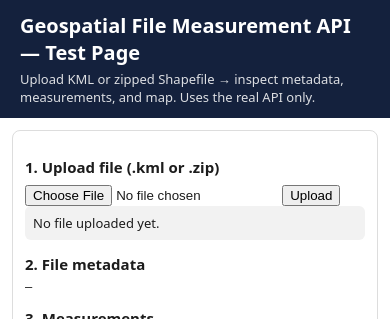
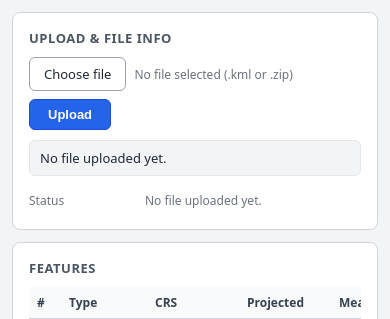
Before and after one commit to ashishlukka1/geospatial-api, a FastAPI app: page / in a window 390 px wide. Shown: the top 319 px of the page. Run offline with FastAPI, Linux system fonts and the light colour scheme.

Commit message:
feat: complete geospatial measurement API and viewer

```diff
--- a/app/static/app.js
+++ b/app/static/app.js
@@ -6,7 +6,15 @@ const statusEl = document.getElementById("upload-status");
 const metaEl = document.getElementById("file-meta");
 const tbody = document.querySelector("#measure-table tbody");
 const activityEl = document.getElementById("activity");
+const fileNameEl = document.getElementById("file-name");
 const PLACEHOLDER_ROW = '<tr><td colspan="7" class="muted">No data yet.</td></tr>';
+const FILE_PROMPT = "No file selected (.kml or .zip)";
+
+fileInput.addEventListener("change", () => {
+  fileNameEl.textContent = fileInput.files[0] ? fileInput.files[0].name : FILE_PROMPT;
+});
+
+window.addEventListener("resize", () => map.invalidateSize());
 
 const map = L.map("map").setView([20.59, 78.96], 5);
 L.tileLayer("https://{s}.tile.openstreetmap.org/{z}/{x}/{y}.png", {
@@ -30,6 +38,44 @@ function fmtMeasurement(m) {
   return [m.type ?? "—", m.value ?? "—", m.unit ?? "—"];
 }
 
+function shortCrs(value) {
+  if (value == null || value === "") return "—";
+  const text = String(value);
+  return text.length <= 24 ? text : "Custom CRS";
+}
+
+function metaRow(label, value) {
+  const text = value == null || value === "" ? "—" : String(value);
+  const row = document.createElement("div");
+  row.className = "meta-row";
+  const dt = document.createElement("dt");
+  dt.textContent = label;
+  const dd = document.createElement("dd");
+  dd.textContent = text;
+  dd.title = text;
+  row.appendChild(dt);
+  row.appendChild(dd);
+  return row;
+}
+
+function renderMeta(info) {
+  metaEl.innerHTML = "";
+  const grid = document.createElement("dl");
+  grid.className = "meta-grid";
+  if (!info || typeof info !== "object") {
+    grid.appendChild(metaRow("Status", "No file uploaded yet."));
+  } else {
+    const order = ["id", "filename", "status", "feature_count", "crs"];
+    for (const key of order) {
+      if (key in info) grid.appendChild(metaRow(key, info[key]));
+    }
+    for (const key of Object.keys(info)) {
+      if (!order.includes(key)) grid.appendChild(metaRow(key, info[key]));
+    }
+  }
+  metaEl.appendChild(grid);
+}
+
 function renderTable(features) {
   tbody.innerHTML = "";
   if (!Array.isArray(features) || features.length === 0) {
@@ -40,17 +86,19 @@ function renderTable(features) {
     const [mType, mValue, mUnit] = fmtMeasurement(f.measurement);
     const tr = document.createElement("tr");
     const cells = [
-      f.feature_index,
-      f.geometry_type ?? "—",
-      f.crs ?? "—",
-      f.projected_crs ?? "null",
-      mType === "—" ? "null" : mType,
-      mValue,
-      mUnit,
+      [f.feature_index, null],
+      [f.geometry_type ?? "—", null],
+      [shortCrs(f.crs), f.crs == null ? null : String(f.crs)],
+      [f.projected_crs == null ? "null" : shortCrs(f.projected_crs),
+       f.projected_crs == null ? null : String(f.projected_crs)],
+      [mType === "—" ? "null" : mType, null],
+      [mValue, null],
+      [mUnit, null],
     ];
-    for (const c of cells) {
+    for (const [display, full] of cells) {
       const td = document.createElement("td");
-      td.textContent = c;
+      td.textContent = display;
+      td.title = full ?? String(display);
       tr.appendChild(td);
     }
     tbody.appendChild(tr);
@@ -91,7 +139,7 @@ function renderMap(features) {
     })),
   };
   try {
-    geoLayer = L.geoJSON(gj, {
+    const layer = L.geoJSON(gj, {
       style: (feat) =>
         feat.geometry.type.includes("Polygon")
           ? { color: "blue", weight: 2 }
@@ -102,12 +150,15 @@ function renderMap(features) {
         const orig = features.find((f) => f.feature_index === feat.properties._index);
         if (orig) layer.bindPopup(popupHtml(orig));
       },
-    }).addTo(map);
+    });
+    layer.addTo(map);
+    geoLayer = layer;
   } catch (err) {
     log("MAP", "render", "error", String(err && err.message ? err.message : err));
     return -1;
   }
   if (geoLayer.getBounds().isValid()) map.fitBounds(geoLayer.getBounds().pad(0.2));
+  map.invalidateSize();
   return skipped;
 }
 
@@ -133,7 +184,7 @@ form.addEventListener("submit", async (e) => {
     return;
   }
   // Clear stale results so a failed upload never looks successful.
-  metaEl.textContent = "—";
+  renderMeta(null);
   tbody.innerHTML = PLACEHOLDER_ROW;
   if (geoLayer) {
     map.removeLayer(geoLayer);
@@ -147,12 +198,12 @@ form.addEventListener("submit", async (e) => {
     const uploaded = await fetchJson("POST", "/api/files/", { method: "POST", body: fd });
     setStatus(`Uploaded. file_id=${uploaded.id}`, "ok");
     const info = await fetchJson("GET", `/api/files/${uploaded.id}/`);
-    metaEl.textContent = JSON.stringify(info, null, 2);
+    renderMeta(info);
     const meas = await fetchJson("GET", `/api/files/${uploaded.id}/measurements/`);
     renderTable(meas.features);
     const skipped = renderMap(meas.features);
     if (skipped === -1) {
-      setStatus(`Done with map error. ${meas.features.length} features listed; map render failed (see Activity).`, "err");
+      setStatus(`Done with map error. ${meas.features.length} features listed; map render failed.`, "err");
     } else if (skipped > 0) {
       setStatus(`Done. ${meas.features.length} features shown, ${skipped} without usable map geometry.`, "ok");
     } else {
--- a/app/static/style.css
+++ b/app/static/style.css
@@ -1,22 +1,65 @@
-body { font-family: system-ui, Arial, sans-serif; margin: 0; color: #1c1c1c; }
-header { padding: 12px 20px; background: #14213d; color: #fff; }
-header h1 { margin: 0; font-size: 20px; }
-.sub { margin: 4px 0 0; opacity: 0.85; font-size: 13px; }
-main { display: grid; grid-template-columns: 420px 1fr; gap: 12px; padding: 12px; }
-.panel, .map-panel { border: 1px solid #ddd; border-radius: 8px; padding: 12px; background: #fff; }
-.map-panel { min-height: 70vh; display: flex; flex-direction: column; }
-#map { flex: 1; min-height: 60vh; border-radius: 6px; }
-h2 { font-size: 15px; margin: 14px 0 6px; }
-.status { padding: 8px; border-radius: 6px; background: #f2f2f2; font-size: 13px; }
-.status.loading { background: #fff3cd; }
-.status.ok { background: #d4edda; }
-.status.err { background: #f8d7da; }
-.mono { font-family: ui-monospace, monospace; font-size: 12px; white-space: pre-wrap; }
-.muted { color: #777; }
-.table-wrap { overflow-x: auto; }
-table { width: 100%; border-collapse: collapse; font-size: 12px; }
-th, td { border: 1px solid #ddd; padding: 4px 6px; text-align: left; }
-#activity { list-style: none; padding: 0; max-height: 160px; overflow-y: auto; }
-#activity li { border-bottom: 1px solid #eee; padding: 3px 0; }
-.hint { font-size: 12px; color: #555; }
-@media (max-width: 900px) { main { grid-template-columns: 1fr; } }
+* { box-sizing: border-box; }
+html, body { height: 100%; }
+body { font-family: system-ui, -apple-system, "Segoe UI", Arial, sans-serif; margin: 0; color: #1f2937; background: #f3f4f6; font-size: 14px; }
+
+main { display: grid; grid-template-columns: 50fr 50fr; gap: 12px; padding: 12px; height: 100vh; min-height: 500px; }
+main > section { min-width: 0; }
+
+.top, .bottom, .map-panel { border: 1px solid #d1d5db; border-radius: 8px; background: #fff; min-height: 0; }
+.left-col { display: flex; flex-direction: column; gap: 12px; min-height: 0; min-width: 0; }
+.map-panel { display: flex; flex-direction: column; padding: 12px; }
+
+.top { flex: 30 1 0; display: flex; flex-direction: column; overflow: hidden; padding: 16px; }
+.bottom { flex: 70 1 0; display: flex; flex-direction: column; overflow: hidden; padding: 16px; }
+#file-meta { flex: 1 1 auto; overflow-y: auto; min-height: 0; margin-top: 2px; }
+
+h2 { font-size: 13px; font-weight: 600; letter-spacing: 0.04em; text-transform: uppercase; color: #4b5563; margin: 0 0 10px; }
+.bottom h2 { margin-top: 0; }
+
+#upload-form { display: flex; align-items: center; gap: 8px; flex-wrap: wrap; margin-bottom: 10px; }
+.file-picker { display: inline-block; padding: 7px 14px; border: 1px solid #9ca3af; border-radius: 6px; background: #fff; color: #1f2937; font-size: 13px; cursor: pointer; }
+.file-picker:hover { background: #f3f4f6; border-color: #6b7280; }
+#file-name { font-size: 12px; flex: 1 1 auto; min-width: 120px; overflow: hidden; text-overflow: ellipsis; white-space: nowrap; }
+#upload-btn { padding: 7px 18px; border: 1px solid #1d4ed8; border-radius: 6px; background: #2563eb; color: #fff; font-size: 13px; font-weight: 600; cursor: pointer; }
+#upload-btn:hover:not(:disabled) { background: #1d4ed8; }
+#upload-btn:disabled { background: #93c5fd; border-color: #93c5fd; cursor: default; }
+
+.status { padding: 8px 10px; border-radius: 6px; background: #f3f4f6; border: 1px solid #e5e7eb; font-size: 13px; margin-bottom: 10px; }
+.status.loading { background: #fef9c3; border-color: #eab308; color: #713f12; }
+.status.ok { background: #dcfce7; border-color: #22c55e; color: #14532d; }
+.status.err { background: #fee2e2; border-color: #ef4444; color: #7f1d1d; }
+
+.mono { font-family: ui-monospace, SFMono-Regular, monospace; font-size: 12px; white-space: pre-wrap; word-break: break-word; }
+.muted { color: #6b7280; }
+
+.meta-grid { margin: 0; font-size: 12px; }
+.meta-row { display: grid; grid-template-columns: 108px minmax(0, 1fr); gap: 8px; padding: 4px 0; border-bottom: 1px solid #f3f4f6; }
+.meta-row:last-child { border-bottom: 0; }
+.meta-row dt { margin: 0; color: #6b7280; }
+.meta-row dd { margin: 0; min-width: 0; overflow: hidden; text-overflow: ellipsis; white-space: nowrap; }
+
+.table-wrap { flex: 1 1 auto; overflow: auto; max-width: 100%; min-height: 0; }
+table { width: 100%; border-collapse: collapse; font-size: 12px; table-layout: fixed; }
+thead th { background: #f9fafb; color: #374151; font-weight: 600; text-align: left; padding: 7px 8px; border-bottom: 2px solid #d1d5db; position: sticky; top: 0; overflow: hidden; text-overflow: ellipsis; white-space: nowrap; }
+tbody td { padding: 6px 8px; border-bottom: 1px solid #e5e7eb; overflow: hidden; text-overflow: ellipsis; white-space: nowrap; }
+tbody tr:hover { background: #f3f4f6; }
+#measure-table th:nth-child(1), #measure-table td:nth-child(1) { width: 32px; }
+#measure-table th:nth-child(2), #measure-table td:nth-child(2) { width: 86px; }
+#measure-table th:nth-child(3), #measure-table td:nth-child(3),
+#measure-table th:nth-child(4), #measure-table td:nth-child(4) { width: 92px; }
+#measure-table th:nth-child(5), #measure-table td:nth-child(5) { width: 70px; }
+#measure-table th:nth-child(6), #measure-table td:nth-child(6) { width: 90px; text-align: right; font-variant-numeric: tabular-nums; }
+#measure-table th:nth-child(7), #measure-table td:nth-child(7) { width: 48px; }
+
+#map { flex: 1; min-height: 0; border: 1px solid #d1d5db; border-radius: 6px; }
+.hint { font-size: 12px; color: #6b7280; margin: 8px 0 0; }
+.leaflet-popup-content { word-break: break-word; max-height: 220px; overflow-y: auto; }
+
+@media (max-width: 900px) {
+  main { grid-template-columns: 1fr; height: auto; }
+  .left-col { height: auto; }
+  .top, .bottom { flex: none; overflow: visible; }
+  #file-meta { overflow: visible; max-height: 40vh; overflow-y: auto; }
+  .map-panel { min-height: 60vh; }
+  #map { min-height: 50vh; }
+}
--- a/app/templates/index.html
+++ b/app/templates/index.html
@@ -3,29 +3,27 @@
 <head>
   <meta charset="utf-8" />
   <meta name="viewport" content="width=device-width, initial-scale=1" />
-  <title>Geospatial API — KML Viewer (Iteration 3.5)</title>
+  <title>Geospatial File Measurement API</title>
   <link rel="stylesheet" href="https://unpkg.com/leaflet@1.9.4/dist/leaflet.css" />
-  <link rel="stylesheet" href="/static/style.css" />
+  <link rel="stylesheet" href="/static/style.css?v=5" />
 </head>
 <body>
-  <header>
-    <h1>Geospatial File Measurement API — Test Page</h1>
-    <p class="sub">Upload KML or zipped Shapefile &rarr; inspect metadata, measurements, and map. Uses the real API only.</p>
-  </header>
-
   <main>
-    <section class="panel">
-      <h2>1. Upload file (.kml or .zip)</h2>
+    <div class="left-col">
+      <section class="top">
+        <h2>Upload &amp; File Info</h2>
         <form id="upload-form">
-        <input id="file-input" type="file" accept=".kml,.zip" />
+          <label class="file-picker" for="file-input">Choose file</label>
+          <input id="file-input" type="file" accept=".kml,.zip" hidden />
+          <span id="file-name" class="muted">No file selected (.kml or .zip)</span>
           <button id="upload-btn" type="submit">Upload</button>
         </form>
         <div id="upload-status" class="status" role="status">No file uploaded yet.</div>
+        <div id="file-meta"><dl class="meta-grid"><div class="meta-row"><dt>Status</dt><dd class="muted">No file uploaded yet.</dd></div></dl></div>
+      </section>
 
-      <h2>2. File metadata</h2>
-      <div id="file-meta" class="mono">—</div>
-
-      <h2>3. Measurements</h2>
+      <section class="bottom">
+        <h2>Features</h2>
         <div class="table-wrap">
           <table id="measure-table">
             <thead>
@@ -37,9 +35,9 @@
           </table>
         </div>
 
-      <h2>Activity</h2>
-      <ul id="activity" class="mono"></ul>
+        <ul id="activity" class="mono" hidden></ul>
       </section>
+    </div>
 
     <section class="map-panel">
       <div id="map"></div>
@@ -48,6 +46,6 @@
   </main>
 
   <script src="https://unpkg.com/leaflet@1.9.4/dist/leaflet.js"></script>
-  <script src="/static/app.js"></script>
+  <script src="/static/app.js?v=4"></script>
 </body>
 </html>
```
Also changed, not shown: README.md, 1 other file. Lines whose indentation alone changed are shown as unchanged.
